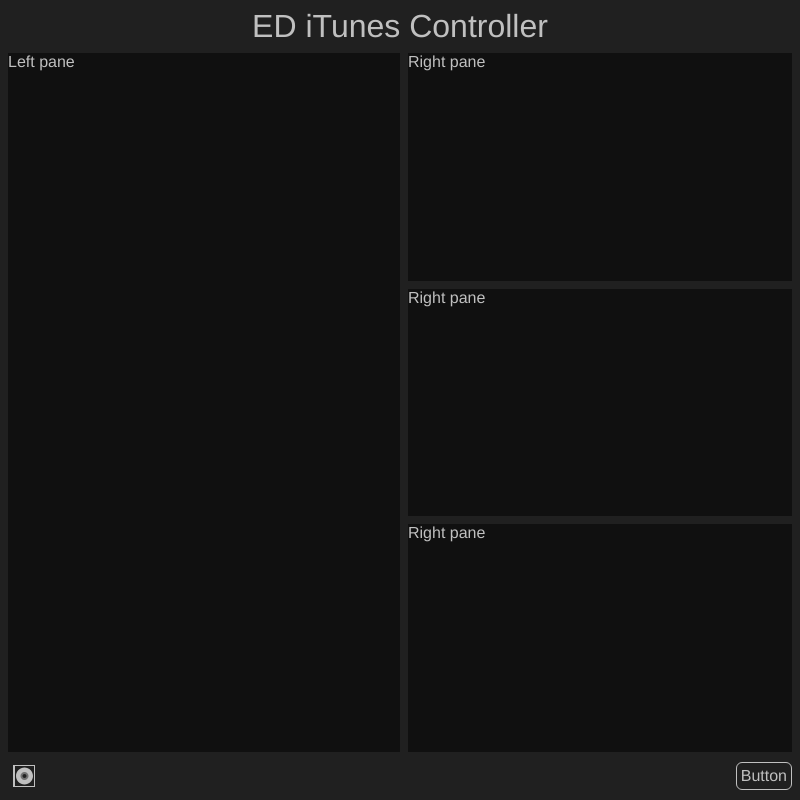
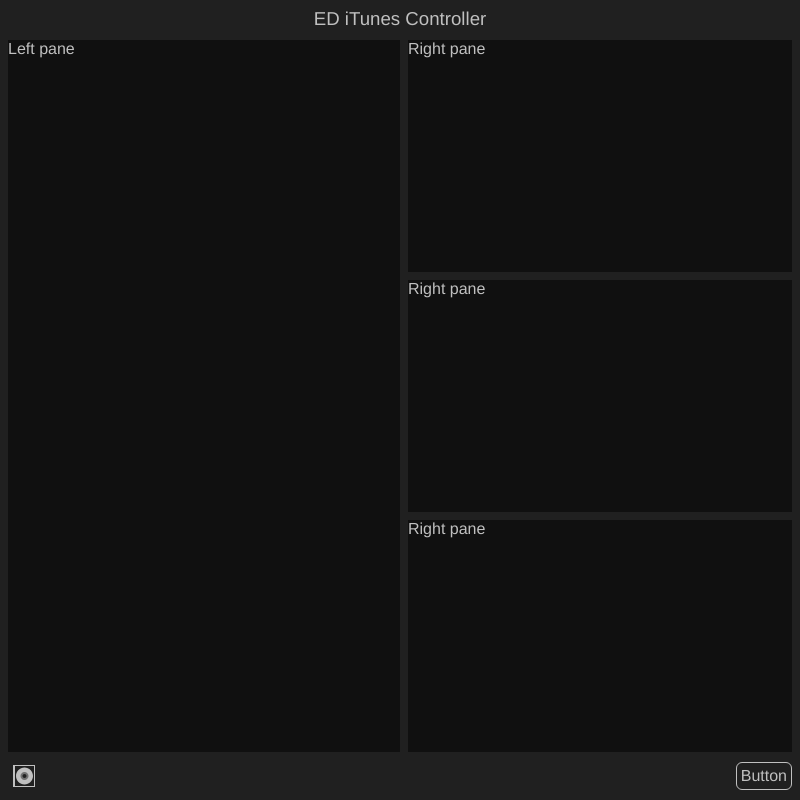
Before and after one commit to SilverWolf32/ed-jukebox, an Electron app: page app/index.html in a window 800 px wide. Drawn offline with Linux system fonts and the light colour scheme.

Commit message:
Implement title bar

```diff
--- a/app/index.html
+++ b/app/index.html
@@ -5,7 +5,7 @@
 		<link rel="stylesheet" href="style/index.css" />
 	</head>
 	<body class="app-container">
-		<div class="header">
+		<div class="title-bar">
 			<span class="app-title">ED iTunes Controller</span>
 		</div>
 
--- a/app/style/index.css
+++ b/app/style/index.css
@@ -10,8 +10,14 @@
 	justify-content: flex-start;
 }
 
-.header {
-	/* width: 100%; */
+.title-bar {
+	user-select: none;
+	-moz-user-select: none;
+	-webkit-user-select: none;
+	-webkit-app-region: drag;
+	align-self: stretch;
+	width: 100%;
+	height: 24px;
 	flex: 0 0 auto;
 	align-self: center;
 	display: flex;
@@ -21,7 +27,7 @@
 }
 
 .app-title {
-	font-size: 24pt;
+	font-size: 14pt;
 	flex: 0 0 auto;
 }
 
```
Also changed, not shown: main.js (+6 -1 lines).
